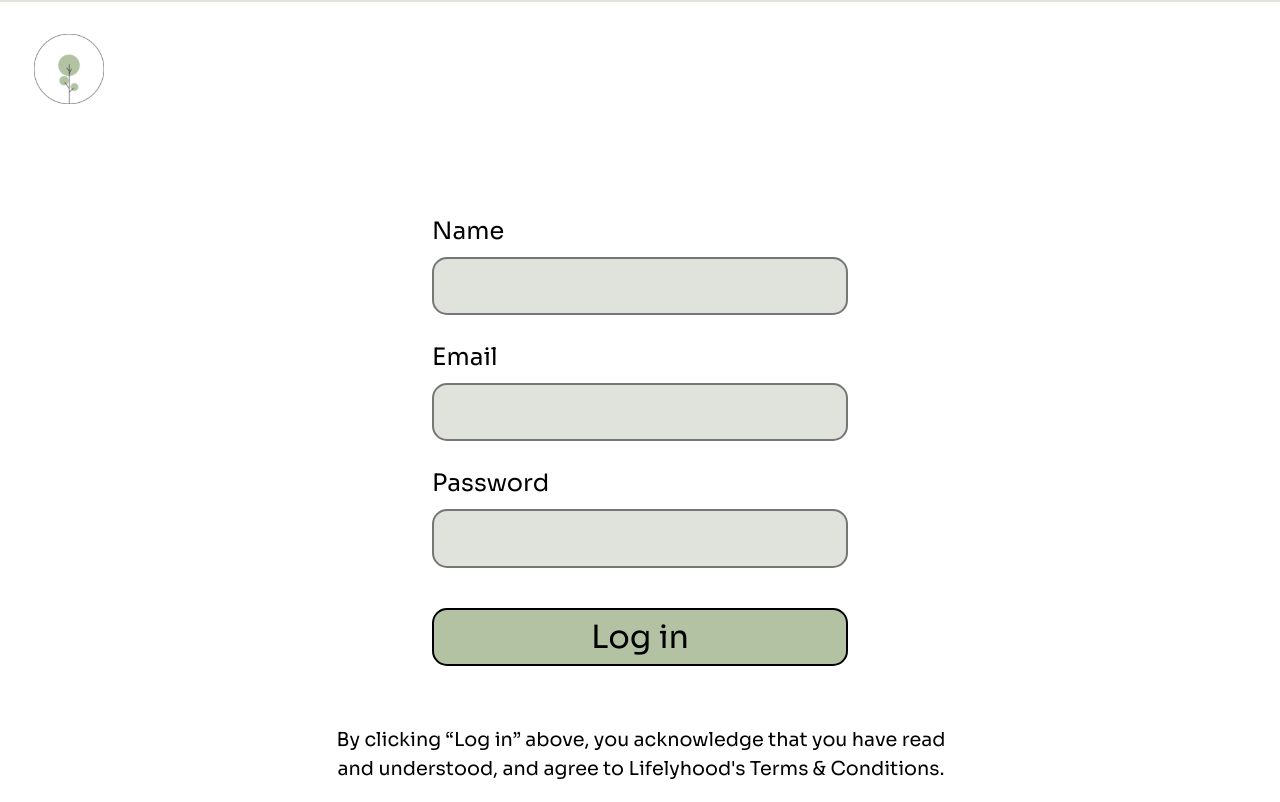
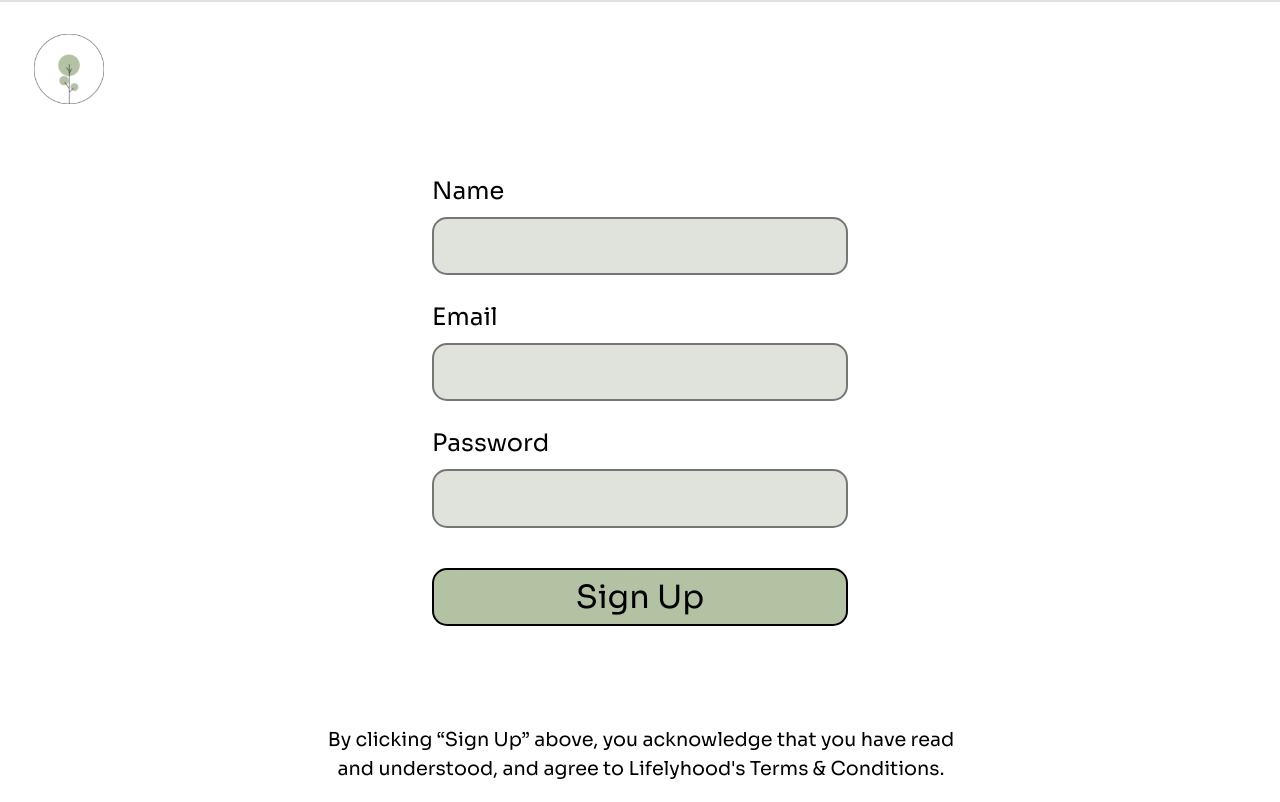
Before and after one commit to AlvarezKevin/Lifelyhood, a React (Create React App) app: page /sign-up in a window 1280 px wide. Built offline with nearby package versions, Linux system fonts and the light colour scheme.

Commit message:
Sign up page is done

```diff
--- a/src/components/Form/SignUpForm.js
+++ b/src/components/Form/SignUpForm.js
@@ -7,7 +7,7 @@ import {
   FormGroup,
   FormGroupLabel,
   ErrorMessage,
-} from "../../styles/LoginStyle";
+} from "../../styles/SignUpStyle";
 
 function LoginForm({ Login, error }) {
   const [details, setDetails] = useState({ name: "", email: "", password: "" });
@@ -51,7 +51,7 @@ function LoginForm({ Login, error }) {
             value={details.password}
           />
         </FormGroup>
-        <InputButton type="submit" value="Log in" />
+        <InputButton type="submit" value="Sign Up" />
       </FormInner>
     </FormStyle>
   );
--- a/src/pages/signup.js
+++ b/src/pages/signup.js
@@ -9,7 +9,7 @@ import {
   FlexMain,
   FlexArticle,
   FlexFooter,
-} from "../styles/LoginStyle";
+} from "../styles/SignUpStyle";
 
 export default function Login() {
   const adminUser = {
@@ -36,10 +36,10 @@ export default function Login() {
     }
   };
 
-  const Logout = () => {
-    console.log("Logout");
-    setUser({ email: "" });
-  };
+  // const Logout = () => {
+  //   console.log("Logout");
+  //   setUser({ email: "" });
+  // };
 
   return (
     <>
@@ -52,14 +52,14 @@ export default function Login() {
         <FlexMain>
           <FlexArticle>
             {user.email !== "" ? (
-              <>{history.push("/profile")}</>
+              history.push("/profile")
             ) : (
               <LoginForm Login={Login} error={error} />
             )}
           </FlexArticle>
         </FlexMain>
         <FlexFooter>
-          By clicking “Log in” above, you acknowledge that you have read and
+          By clicking “Sign Up” above, you acknowledge that you have read and
           understood, and agree to Lifelyhood's Terms & Conditions.
         </FlexFooter>
       </Home>
--- /dev/null
+++ b/src/styles/SignUpStyle.js
@@ -0,0 +1,109 @@
+import styled from "styled-components";
+
+export const Home = styled.div`
+  margin: 2px;
+  padding: 0;
+  box-sizing: border-box;
+  font-size: 24px;
+  color: black;
+  text-align: center;
+  display: flex;
+  flex-direction: column;
+`;
+
+export const FlexHeader = styled.header`
+  background-color: white;
+`;
+
+export const LogoNav = styled.img`
+  display: flex;
+  float: left;
+  padding-top: 2rem;
+  padding-left: 2rem;
+  cursor: pointer;
+  width: 8vw;
+  height: auto;
+`;
+
+export const FlexMain = styled.main`
+  margin: 0;
+  display: flex;
+  padding-top: 3%;
+  padding-bottom: 3%;
+`;
+
+export const FlexArticle = styled.article` {
+  background-color: white;
+  flex: 1 1;
+  display: flex;
+  align-items: center;
+  justify-content: center;
+  `;
+
+export const FlexFooter = styled.footer`
+  background-color: white;
+  text-align: center;
+  position: absolute;
+  bottom: 0;
+  padding: 1rem 20rem;
+  font-size: 1.2rem;
+`;
+
+export const ButtonStyle = styled.input`
+  width: 300px;
+  height: 30px;
+  border: none;
+  border-radius: 17px;
+  padding-left: 7px;
+  color: blue;
+  background-color: black;
+`;
+
+export const InputButton = styled.input`
+  border-style: solid;
+  width: 26rem;
+  padding: 0.2rem;
+  margin-top: 1rem;
+  border-radius: 15px;
+  background-color: #b2c2a3;
+  font-size: 2rem;
+`;
+
+export const InputField = styled.input`
+  border-style: solid;
+  width: 26rem;
+  padding: 0.2rem;
+  margin-bottom: 1rem;
+  border-radius: 15px;
+  background-color: #dfe3db;
+  font-size: 2rem;
+  outline: none;
+`;
+
+export const FormStyle = styled.form`
+  display: block;
+  position: relative;
+`;
+
+export const FormInner = styled.div`
+  position: relative;
+  display: block;
+  background-color: #fff;
+  padding: 30px;
+`;
+
+export const FormGroup = styled.div`
+  width: 300px;
+  margin-bottom: 1vh;
+`;
+
+export const FormGroupLabel = styled.label`
+  color: black,
+  font-size: 1.5rem;
+  float: left
+`;
+
+export const ErrorMessage = styled.div`
+  color: red;
+  font-weight: bold;
+`;
```
